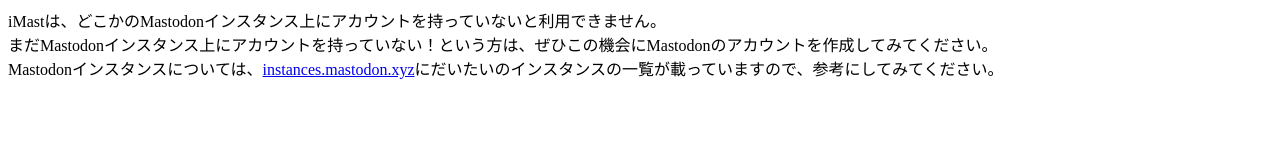
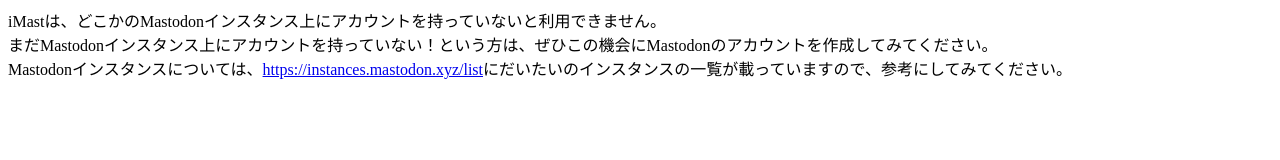
Before and after one commit to cinderella-project/iMast, a plain HTML site: page no-account.html in a window 1280 px wide. Drawn offline with Linux system fonts and the light colour scheme.

Commit message:
Create no-account.html

```diff
--- a/no-account.html
+++ b/no-account.html
@@ -3,11 +3,12 @@
   <head>
     <meta charset="UTF-8">
     <meta name="robots" content="noindex,nofollow">
+    <meta name="viewport" content="width=320">
     <title>アカウントを持っていない方へ</title>
   </head>
   <body>
     iMastは、どこかのMastodonインスタンス上にアカウントを持っていないと利用できません。<br>
     まだMastodonインスタンス上にアカウントを持っていない！という方は、ぜひこの機会にMastodonのアカウントを作成してみてください。<br>
-    Mastodonインスタンスについては、<a href="https://instances.mastodon.xyz/" target="_blank">instances.mastodon.xyz</a>にだいたいのインスタンスの一覧が載っていますので、参考にしてみてください。
+    Mastodonインスタンスについては、<a href="https://instances.mastodon.xyz/" target="_blank">https://instances.mastodon.xyz/list</a>にだいたいのインスタンスの一覧が載っていますので、参考にしてみてください。
   </body>
 </html>
```
